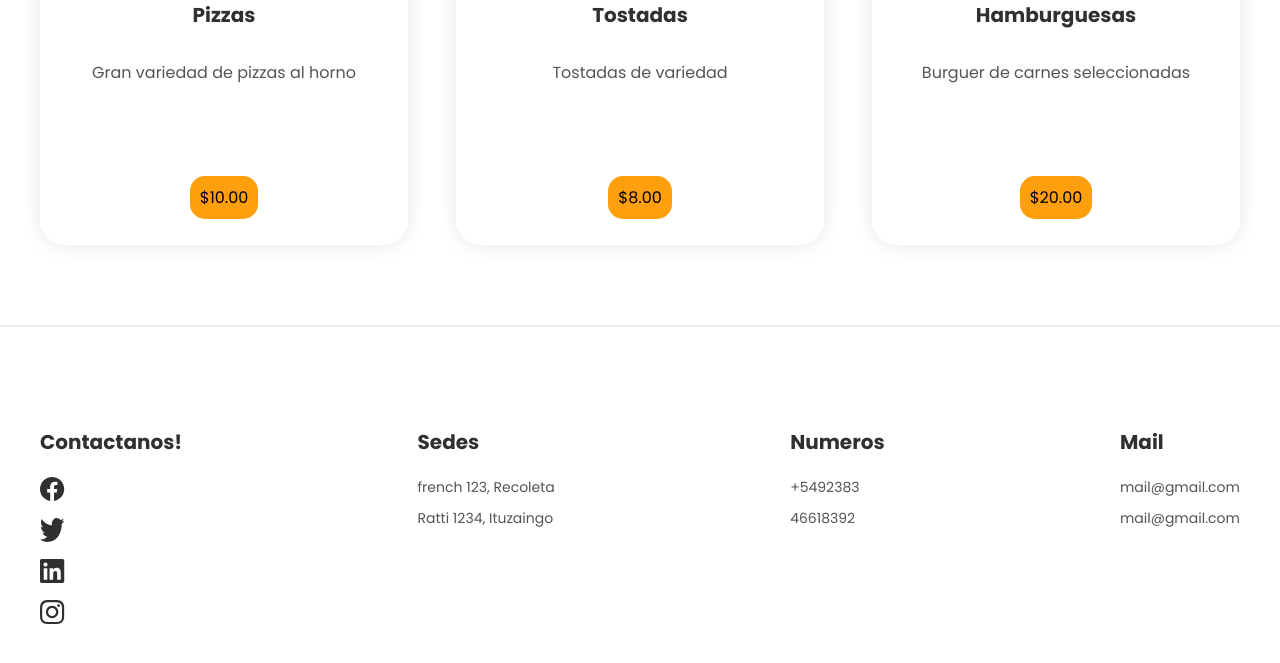
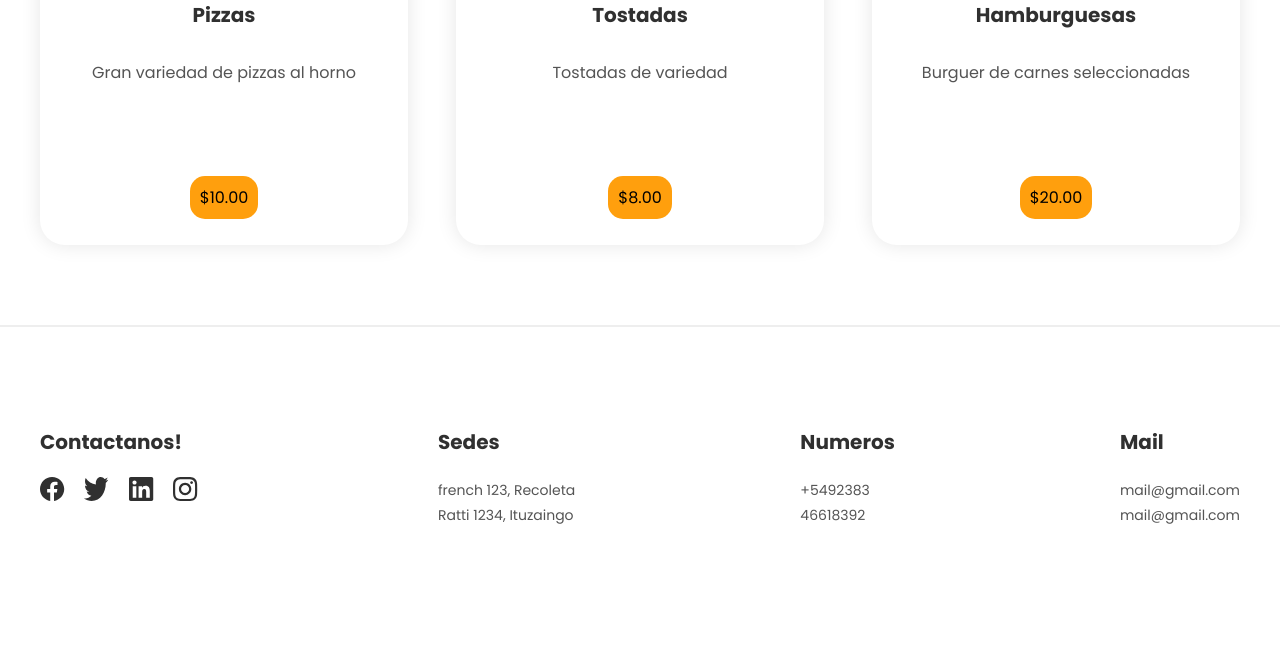
Before and after one commit to NicolasSebastiandelRio/RestaurantLandingPage, a plain HTML site: page index.html in a window 1280 px wide. Shown: the part 2981-3644 px from the top of the page. After the commit the page ends 3608 px from the top, so only its background shows below. Drawn offline with Linux system fonts and the light colour scheme.

Commit message:
Update styles.css

```diff
--- a/styles.css
+++ b/styles.css
@@ -6,6 +6,9 @@
     box-sizing: border-box;
     text-decoration: none;
     list-style: none;
+}
+html{
+    scroll-behavior: smooth;
 }
 body{
     font-family: 'Poppins', sans-serif;
@@ -280,7 +283,6 @@ hr{
 
 a{
     font-size: 14px;
-    display: block;
     margin-bottom: 10px;
     color: #545454;
 }
```
